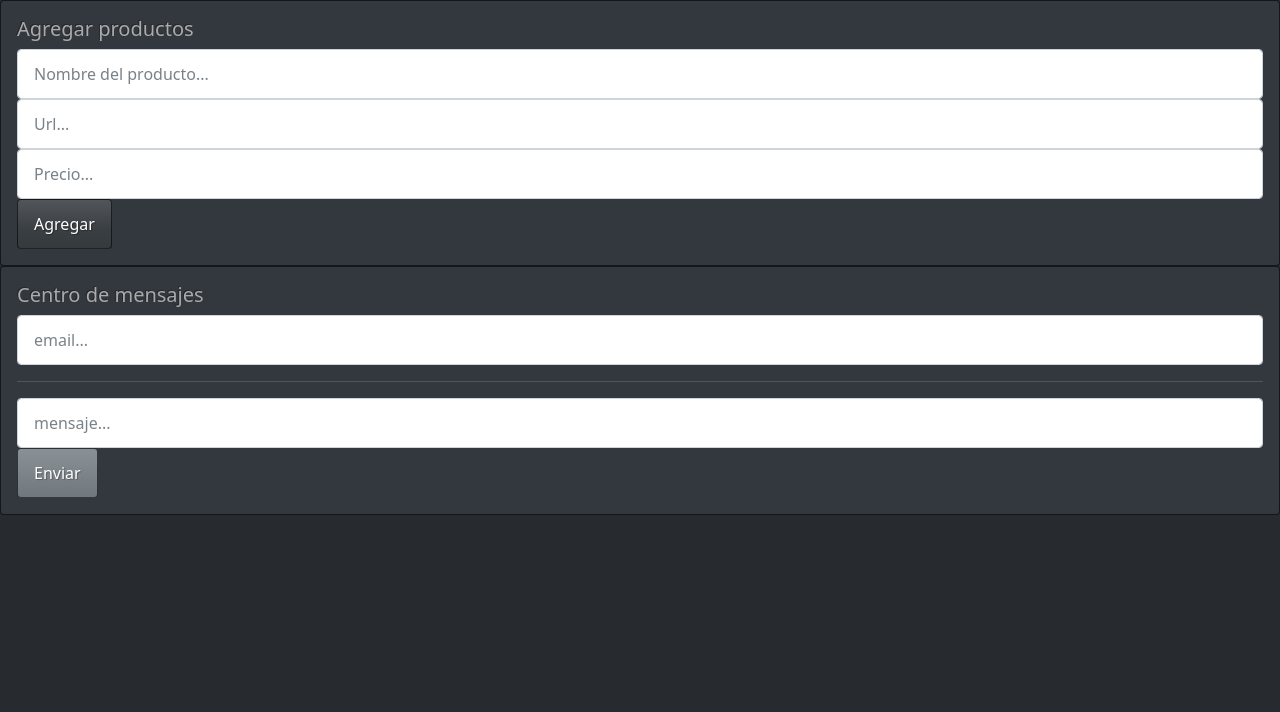
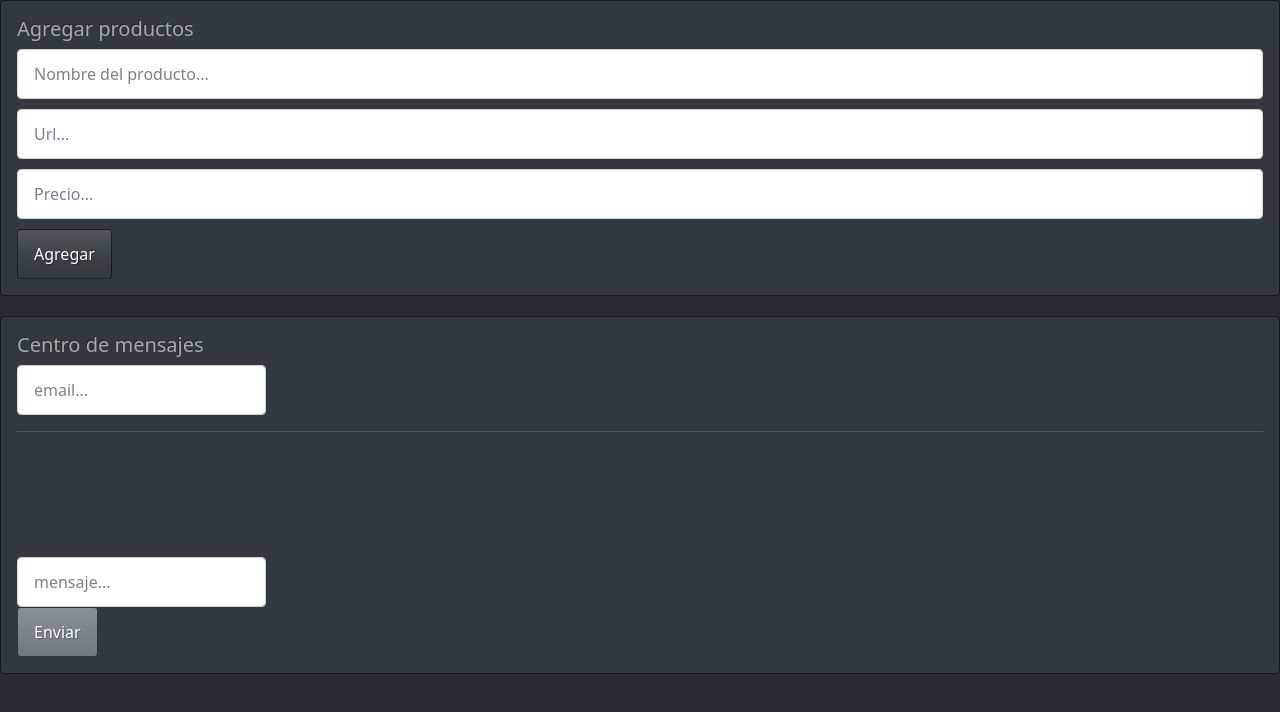
Before and after one commit to Guidotss/SQL-con-webSocket, a website with bundled scripts: page src/public/index.html in a window 1280 px wide. Built offline with nearby package versions, Linux system fonts and the light colour scheme.

Commit message:
terminando estilos

```diff
--- a/src/public/sockets.js
+++ b/src/public/sockets.js
@@ -3,11 +3,13 @@ const socket = io();
 
 export const loadProducts = (divProductos) =>{
     socket.on('client:newMessage', (productos) => {
-        productos.forEach(producto =>{
+        productos.map(producto =>{
             return(
                 divProductos.innerHTML+=
                 `<ul>
                     <li>${producto.nombre}</li>
+                    <li>${producto.url}</li>
+                    <li>${producto.precio}</li>
                 </ul>`
             );
         });
--- a/src/public/styles/estilos.scss
+++ b/src/public/styles/estilos.scss
@@ -0,0 +1,18 @@
+.card{
+    form{
+        input{
+            margin-bottom: 10px;
+        }
+    }
+    margin-bottom: 20px;
+}
+#mail{
+    width: 20%;
+}
+#mensaje{
+    width: 20%;
+    margin-top: 10%;
+}
+strong{
+    color:lightblue
+}
```
Also changed, not shown: src/public/styles/estilos.css, 1 other file.
